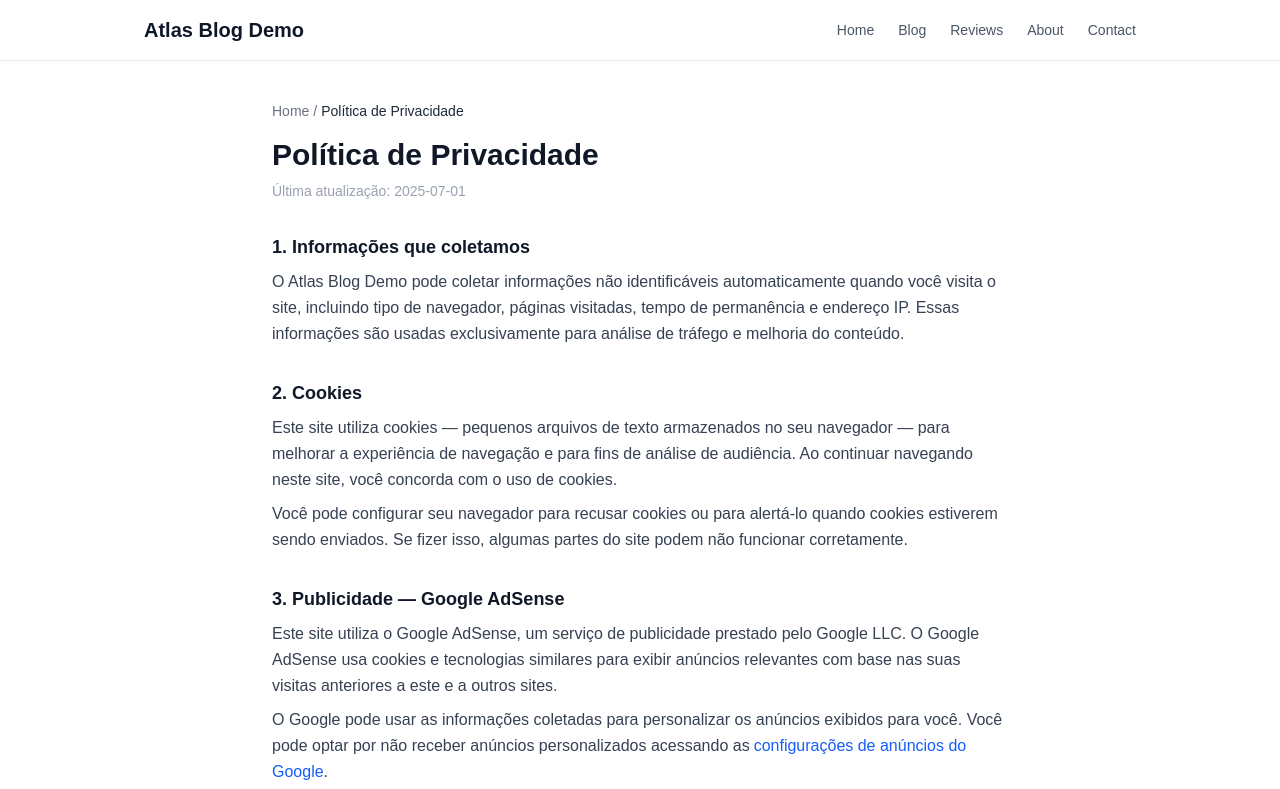
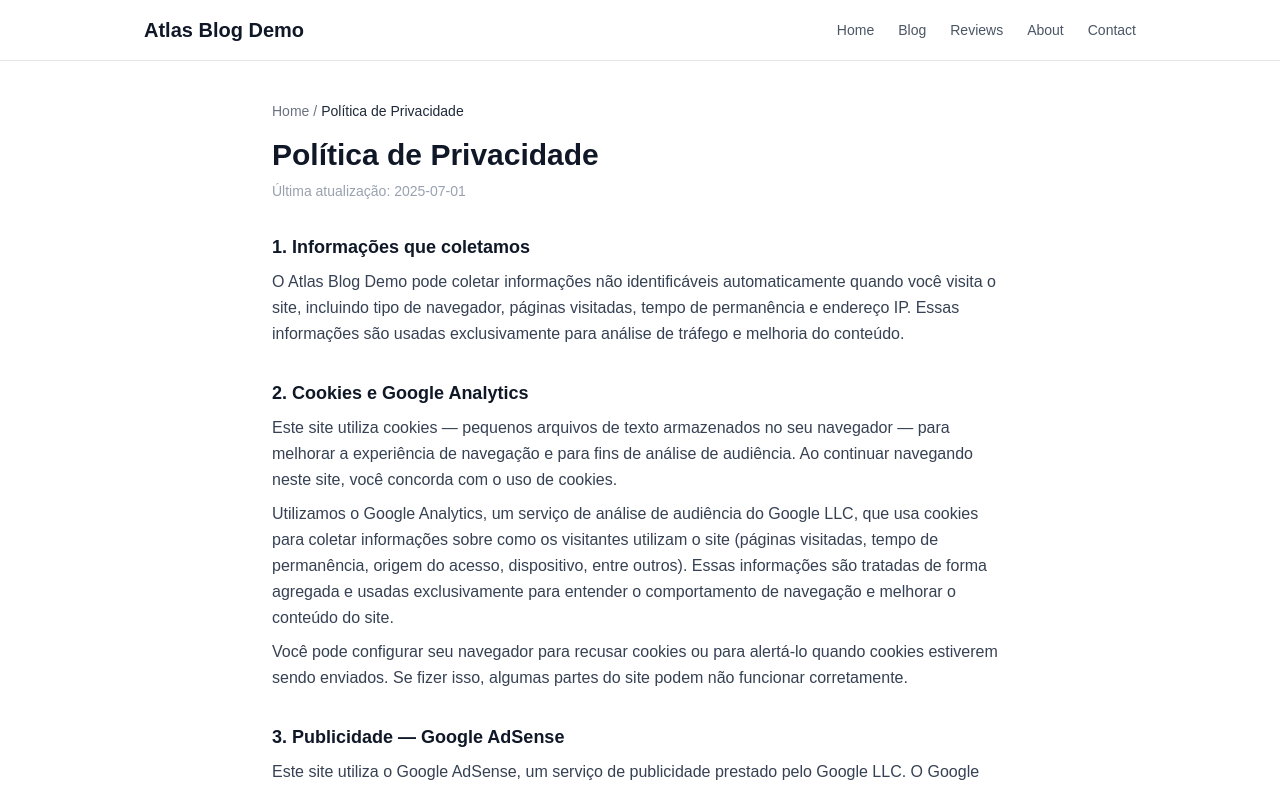
Before and after one commit to mariaaldionebrasil-afk/Atlas-Blog, a Next.js app: page /privacy-policy in a window 1280 px wide. Shown: the top 789 px of the page. Built offline with nearby package versions, Linux system fonts and the light colour scheme; no server answers.

Commit message:
feat: adiciona Google Analytics 4 e atualiza política de privacidade
Script GA4 (next/script, afterInteractive) no layout raiz via
NEXT_PUBLIC_GA_MEASUREMENT_ID; privacy-policy passa a mencionar
explicitamente o uso de Analytics e cookies de análise.

```diff
--- a/app/layout.tsx
+++ b/app/layout.tsx
@@ -1,4 +1,5 @@
 import type { Metadata } from "next";
+import Script from "next/script";
 import "./globals.css";
 
 export const metadata: Metadata = {
@@ -6,6 +7,8 @@ export const metadata: Metadata = {
   title: "Atlas Blog Demo",
   description: "Blog de conteúdo informacional, reviews e guias práticos.",
 };
+
+const GA_MEASUREMENT_ID = process.env.NEXT_PUBLIC_GA_MEASUREMENT_ID;
 
 export default function RootLayout({
   children,
@@ -16,6 +19,22 @@ export default function RootLayout({
     <html lang="pt-BR" className="h-full antialiased">
       <body className="min-h-full flex flex-col bg-gray-50 text-gray-900">
         {children}
+        {GA_MEASUREMENT_ID && (
+          <>
+            <Script
+              src={`https://www.googletagmanager.com/gtag/js?id=${GA_MEASUREMENT_ID}`}
+              strategy="afterInteractive"
+            />
+            <Script id="ga4-init" strategy="afterInteractive">
+              {`
+                window.dataLayer = window.dataLayer || [];
+                function gtag(){dataLayer.push(arguments);}
+                gtag('js', new Date());
+                gtag('config', '${GA_MEASUREMENT_ID}');
+              `}
+            </Script>
+          </>
+        )}
       </body>
     </html>
   );
--- a/app/privacy-policy/page.tsx
+++ b/app/privacy-policy/page.tsx
@@ -31,11 +31,18 @@ export default function PrivacyPolicyPage() {
           </section>
 
           <section>
-            <h2 className="text-lg font-semibold text-gray-900 mb-2">2. Cookies</h2>
+            <h2 className="text-lg font-semibold text-gray-900 mb-2">2. Cookies e Google Analytics</h2>
             <p>
               Este site utiliza cookies — pequenos arquivos de texto armazenados no seu navegador
               — para melhorar a experiência de navegação e para fins de análise de audiência.
               Ao continuar navegando neste site, você concorda com o uso de cookies.
+            </p>
+            <p className="mt-2">
+              Utilizamos o Google Analytics, um serviço de análise de audiência do Google LLC, que
+              usa cookies para coletar informações sobre como os visitantes utilizam o site
+              (páginas visitadas, tempo de permanência, origem do acesso, dispositivo, entre
+              outros). Essas informações são tratadas de forma agregada e usadas exclusivamente
+              para entender o comportamento de navegação e melhorar o conteúdo do site.
             </p>
             <p className="mt-2">
               Você pode configurar seu navegador para recusar cookies ou para alertá-lo quando
```
